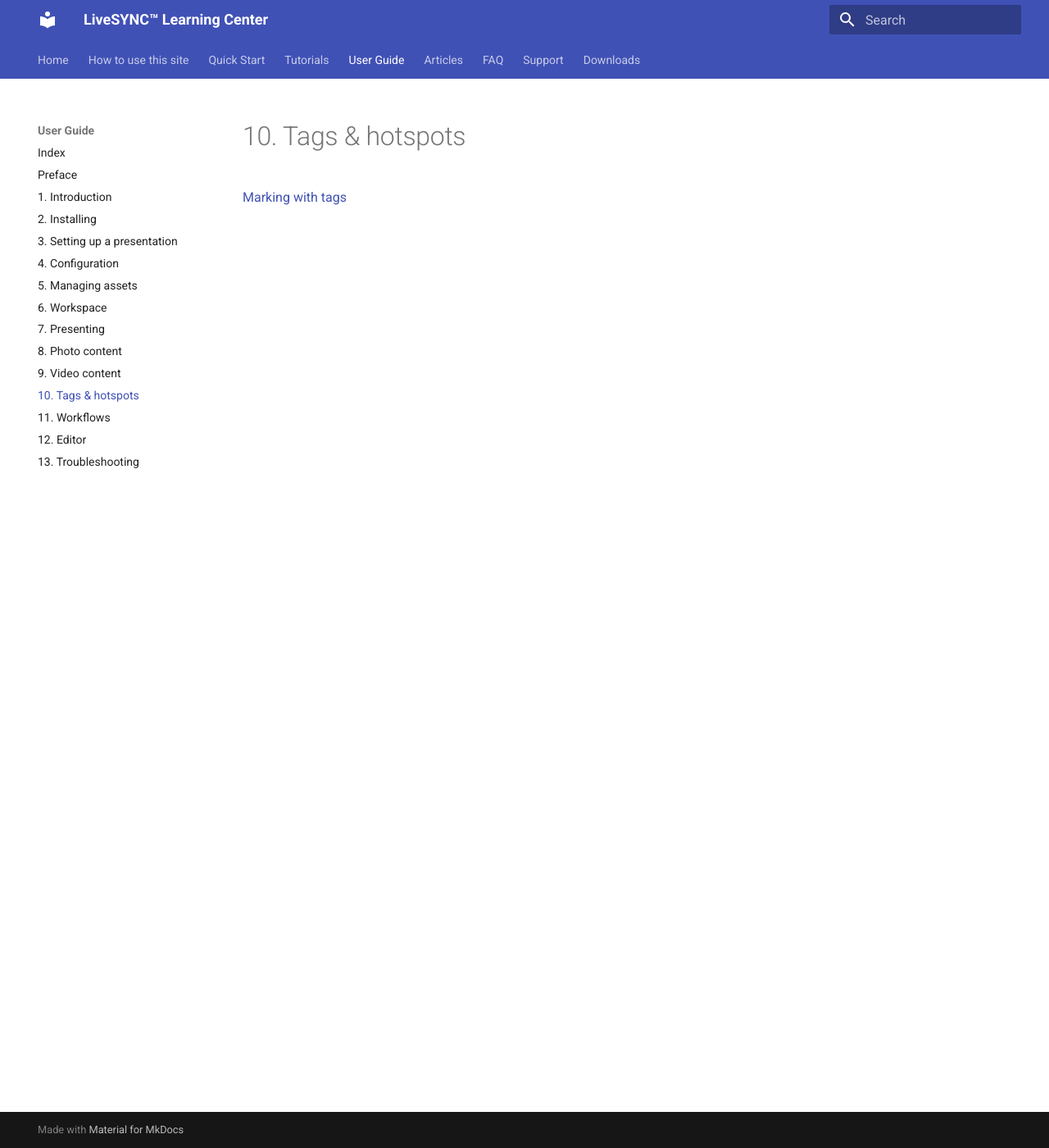
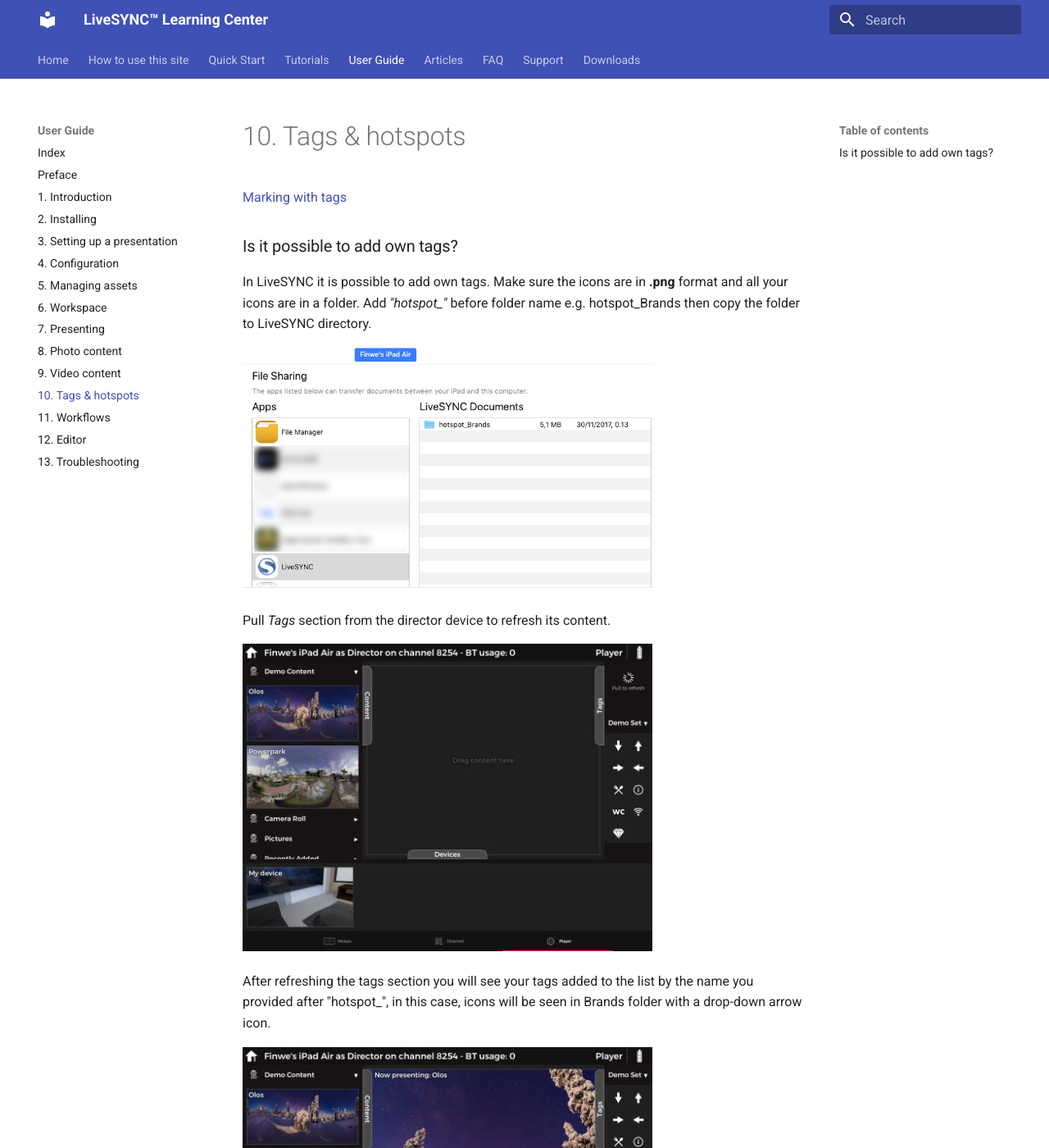
Before and after one commit to FinweLtd/doc-livesync-all, an MkDocs documentation site: the page built from docs/user_guide/hotspots.md, in a window 1280 px wide and 1400 px high. Shown: the whole window at 82% size. Built offline with MkDocs 1.6.1 and Material for MkDocs 9.7.7, drawn with Linux system fonts in a browser that asks for light colours.

Commit message:
User guide/Tags & hotspots: added how to add own tags to LiveSYNC with screen captures.

```diff
--- a/docs/user_guide/hotspots.md
+++ b/docs/user_guide/hotspots.md
@@ -1 +1,18 @@
 [ Marking with tags](../tutorials/oculus_go_presenting.md#marking-with-tags)
+
+
+### Is it possible to add own tags?
+
+In LiveSYNC it is possible to add own tags. Make sure the icons are in **.png** format and all your icons are in a folder. Add *"hotspot_"* before folder name e.g. hotspot_Brands then copy the folder to LiveSYNC directory.
+
+![Copy tags to](img/tagsCopyTo.png)
+
+
+ Pull *Tags* section from the director device to refresh its content.
+
+ ![Pull to refresh](img/pullToRefresh.jpg)
+
+
+  After refreshing the tags section you will see your tags added to the list by the name you provided after "hotspot_", in this case, icons will be seen in Brands folder with a drop-down arrow icon.
+
+  ![Custom Tags](img/customTag.jpg)
```
Also changed, not shown: docs/user_guide/img/customTag.jpg (added), docs/user_guide/img/pullToRefresh.jpg (added), docs/user_guide/img/tagsCopyTo.png (added).
